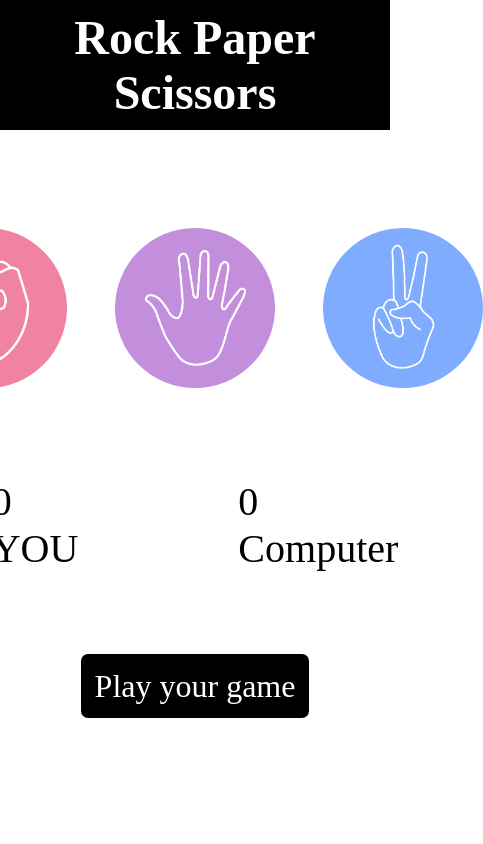
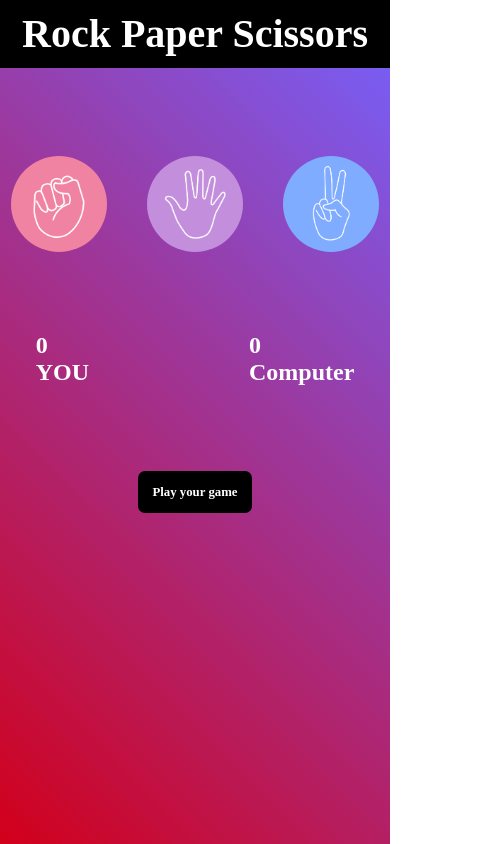
Before and after one commit to KaranMohan7/Stone-Paper-Scissors-Project, a plain HTML site: page index.html in a window 390 px wide. Shown: the whole page, 483 px wide, since content can reach past the window. Drawn offline with Linux system fonts and the light colour scheme.

Commit message:
Responsive

```diff
--- a/style.css
+++ b/style.css
@@ -1,6 +1,10 @@
 *{
     margin: 0;
     padding: 0;
+}
+body{
+    background: linear-gradient(45deg,#d2001a,#7462ff);
+    height: 100vh;
 }
 #heading1{
    background-color: black;
@@ -13,7 +17,7 @@
     display: flex;
     justify-content: center;
     align-items: center;
-    gap: 3rem;
+    gap: 2.5rem;
     margin-top: 5.5rem;
 }
 .choice{
@@ -55,3 +59,30 @@ img{
     padding: 14px;
     border-radius: 7px;
 }
+@media(max-width:676px){
+    body{
+        overflow: hidden;
+        color: white;
+        font-weight: bold;
+    }
+    #heading1{
+      font-size: 2.5rem;
+      height: 3rem
+    }
+    img{
+        height: 6rem;
+        width: 6rem;
+    }
+    .choice{
+        height: 6rem;
+        width: 6rem;
+       border-radius: 5%;
+    }
+    .count{
+        font-size: 1.5rem;
+
+    }
+    .score{
+        font-size: 0.8rem;
+    }
+}
```
